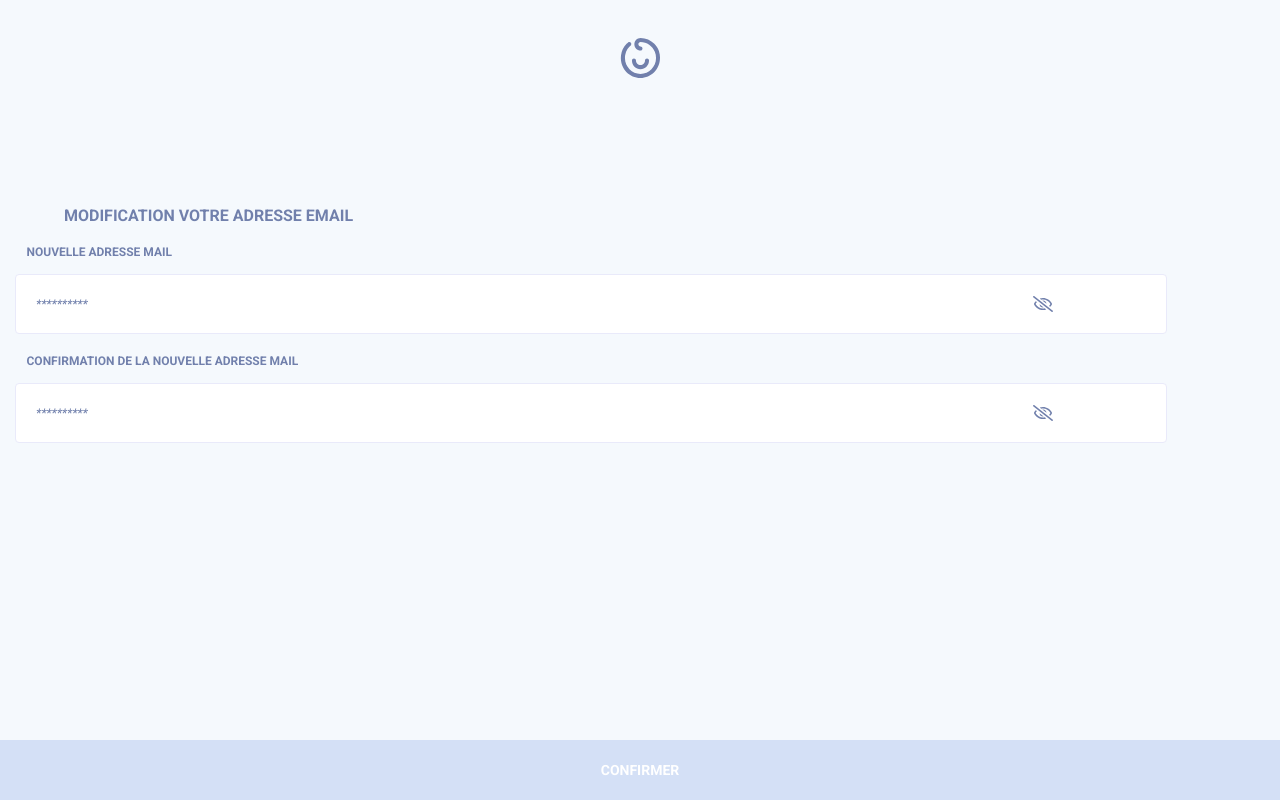
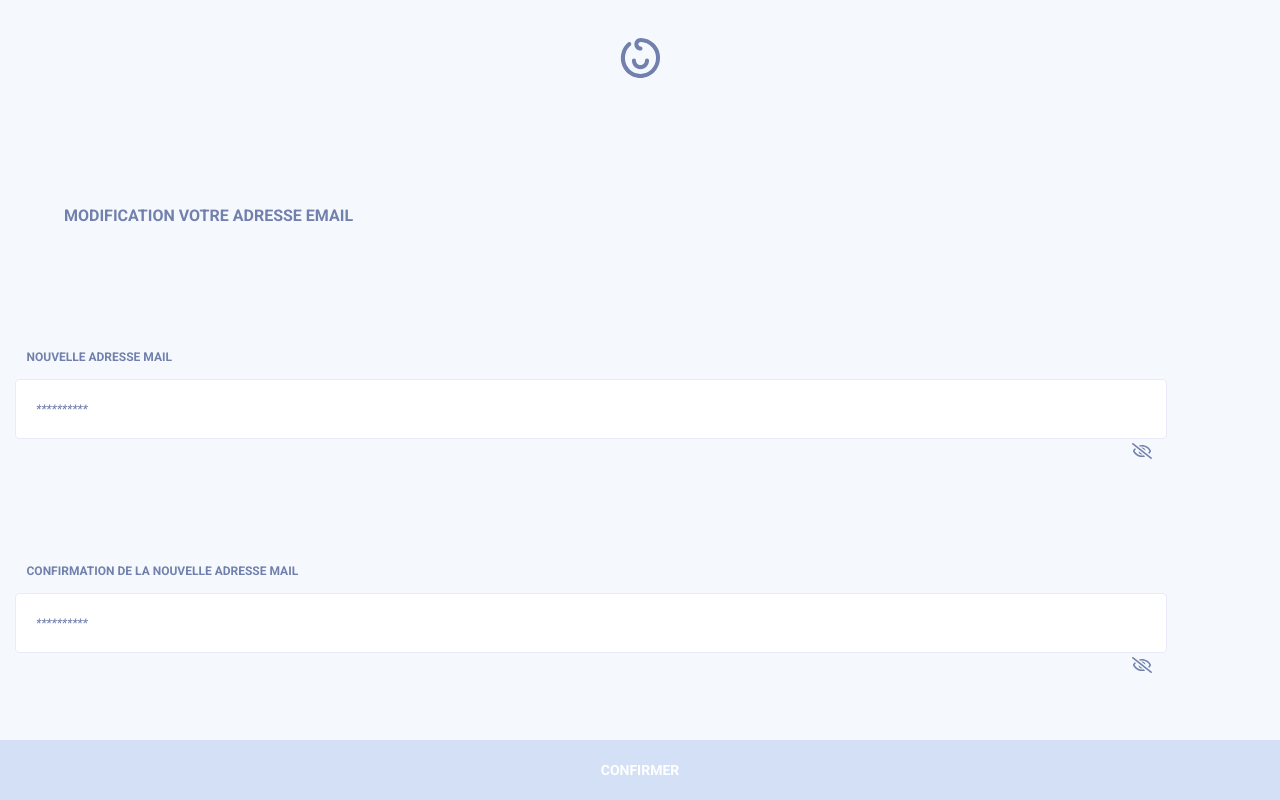
Before and after one commit to Refsone/TinyHappy-Project-3, a React (Create React App) app: page /settings/modify/email in a window 1280 px wide. Built offline with nearby package versions, Linux system fonts and the light colour scheme.

Commit message:
updating email component

```diff
--- a/src/App.css
+++ b/src/App.css
@@ -95,3 +95,14 @@ html {
   font-weight: 700;
   font-size: 14px;
 }
+
+.msg-error{
+  position: absolute;
+  display: block;
+  width: 90%;
+  margin-left: 18px;
+  padding-top: 5px;
+  color: #ff0000;
+  font-weight: 500;
+  font-size: 12px;
+}
--- a/src/components/menu/Email.js
+++ b/src/components/menu/Email.js
@@ -1,7 +1,9 @@
-import React from 'react'
+import React, { useState } from 'react'
 import useForm from './../onboarding/useForm'
 import validationLogIn from './../onboarding/validateLogin'
 
+import eyeClosed from '../../images/eye-slash-regular1.svg'
+import eyeOpen from '../../images/eye-open.svg'
 import './../onboarding/Connexion.css'
 import './Password.css'
 
@@ -10,16 +12,26 @@ const Email = () => {
   function submit () {
     console.log('sent succesfully')
   }
+
+  const [visible, setVisible] = useState(false)
+  const showType = visible ? 'text' : 'email'
+
   return (
     <div className='settings-container-pwdmail'>
       <h1 className='settings-pwmail-title bold-16px-grey'>modification votre adresse email</h1>
       <form onSubmit={handleSubmit} className='general-form-connexion' noValidate>
         <label htmlFor='user_mail' name='user_mail' className='label-settings bold-12px-grey'>Nouvelle adresse mail</label>
-        <input name='user_mail' type='email' id='user_mail' value={values.email} onChange={handleChange} className={`${errors.user_mail ? 'input-pws-error' : 'input-psw-default mdp-open plholder bold-12px-grey'}`} placeholder='**********' />
+        <div className='settings-container-eye'>
+          <img src={visible ? eyeOpen : eyeClosed} onClick={() => setVisible(!visible)} />
+        </div>
+        <input name='user_mail' type={showType} id='user_mail' value={values.email} onChange={handleChange} className={`${errors.user_mail ? 'input-pws-error' : 'input-psw-default plholder bold-12px-grey'}`} placeholder='**********' />
         {errors.user_mail && <p className='msg-error'>{errors.user_mail}</p>}
 
         <label htmlFor='user_mail' className='label-settings bold-12px-grey'>confirmation de la nouvelle adresse mail</label>
-        <input name='user_mail' type='email' id='user_mail' value={values.email} onChange={handleChange} className={`${errors.user_mail ? 'input-pws-error' : 'input-psw-default mdp-open plholder bold-12px-grey'}`} placeholder='**********' />
+        <div className='settings-container-eye'>
+          <img src={visible ? eyeOpen : eyeClosed} onClick={() => setVisible(!visible)} />
+        </div>
+        <input name='user_mail' type={showType} id='user_mail' value={values.email} onChange={handleChange} className={`${errors.user_mail ? 'input-pws-error' : 'input-psw-default plholder bold-12px-grey'}`} placeholder='**********' />
         {errors.user_mail && <p className='msg-error'>{errors.user_mail}</p>}
 
         {errors && values.user_mail === '' ? <button type='submit' className='connexion-btn-inactif'>confirmer</button> : <button type='submit' className='connexion-btn-actif'>confirmer</button>}
--- a/src/components/menu/Password.css
+++ b/src/components/menu/Password.css
@@ -14,38 +14,44 @@
 .label-settings{
     text-transform: uppercase;
     margin-left: 1%;
+    padding-top: 10%;
 }
 
-.show-eye{
+.settings-container-eye{
+    display: block;
+    position: absolute;
+    right: 10%;
+    height: auto;
+    padding-top: 5%;
+}
+
+.settings-container-eye .show-eye{
+    border: none;
+    display: block;
+    position: relative;
+    width: 50px;
+    height: 50px;
+    cursor: pointer;
+    background-color: transparent;
+/*     background-image: url('../../images/eye-slash-regular1.svg');
+    background-repeat: no-repeat;
+    background-position: 90% center; */
+}
+
+.settings-container-eye .show-eye-open{
     border: none;
     display: block;
     position: absolute;
     right: 15%;
-    top: 24%;
+    top: 30%;
     width: 50px;
     height: 50px;
     cursor: pointer;
     background-color: transparent;
-    background-image: url('../../images/eye-slash-regular1.svg');
+/*     background-image: url('../../images/eye-open.svg');
     background-repeat: no-repeat;
     background-position: 90% center;
-    padding-left: 20px;
-}
-
-.show-eye-open{
-    border: none;
-    display: block;
-    position: absolute;
-    right: 15%;
-    top: 27%;
-    width: 50px;
-    height: 50px;
-    cursor: pointer;
-    background-color: transparent;
-    background-image: url('../../images/eye-open.svg');
-    background-repeat: no-repeat;
-    background-position: 90% center;
-    padding-left: 20px;
+    padding-left: 20px; */
 }
 
 .show-eye2{
@@ -53,7 +59,7 @@
     display: block;
     position: absolute;
     right: 15%;
-    top: 40%;
+    top: 53%;
     width: 50px;
     height: 50px;
     cursor: pointer;
--- a/src/components/menu/Password.js
+++ b/src/components/menu/Password.js
@@ -1,14 +1,23 @@
-import React from 'react'
+import React, { useState } from 'react'
 import useForm from './../onboarding/useForm'
-import validationLogIn from './../onboarding/validateLogin'
+import confirmationReset from './confirmationResert'
 
+import eyeClosed from '../../images/eye-slash-regular1.svg'
+import eyeOpen from '../../images/eye-open.svg'
 import './../onboarding/Connexion.css'
 import './Password.css'
 
 const Password = () => {
-  const { handleChange, handleSubmit, onclick, values, errors, showType } = useForm(submit, validationLogIn)
+  const { handleChange, handleSubmit, values, errors } = useForm(submit, confirmationReset)
   function submit () {
     console.log('sent succesfully')
+  }
+
+  const [visible, setVisible] = useState(false)
+  const showType = visible ? 'text' : 'password'
+
+  const handleChangeConfirm = (event) => {
+    console.log(event)
   }
 
   return (
@@ -16,19 +25,19 @@ const Password = () => {
       <h1 className='settings-pwmail-title bold-16px-grey'>modification du mot de passe</h1>
       <form onSubmit={handleSubmit} className='general-form-connexion' noValidate>
         <label htmlFor='user_password' name='user_password' className='label-settings bold-12px-grey'>Nouveau mot de passe</label>
-        <button className={`${showType ? 'show-eye' : 'show-eye-open'}`} onClick={onclick} />
-
-        <input name='user_password' type={showType} id='user_password' value={values.password} onChange={handleChange} className={`${errors.user_password ? 'input-pws-error' : 'input-connexion plholder bold-12px-grey'}`} placeholder='**********' />
+        <div className='settings-container-eye'>
+          <img src={visible ? eyeOpen : eyeClosed} onClick={() => setVisible(!visible)} />
+        </div>
+        <input name='user_password' type={showType} id='user_password' value={values.password} onChange={handleChange} className={`${errors.user_password ? 'input-pws-error' : 'input-psw-default plholder bold-12px-grey'}`} placeholder='**********' onClick={handleChange} />
+        {errors.user_password && <p className='msg-error'>{errors.user_password}</p>}
+        <label htmlFor='user_password' className='label-settings bold-12px-grey'>confirmation du nouveau de passe</label>
+        <div className='settings-container-eye'>
+          <img src={visible ? eyeOpen : eyeClosed} onClick={() => setVisible(!visible)} />
+        </div>
+        <input name='confirm_user_password' type={showType} id='confirm_user_password' value={values.confirm_password} onChange={handleChangeConfirm} className={`${errors.user_password ? 'input-pws-error' : 'input-connexion plholder bold-12px-grey'}`} placeholder='**********' />
         {errors.user_password && <p className='msg-error'>{errors.user_password}</p>}
 
-        <label htmlFor='user_password' className='label-settings bold-12px-grey'>confirmation du nouveau de passe</label>
-
-        <button className={`${showType ? 'show-eye2' : 'show-eye-open2'}`} onClick={onclick} />
-
-        <input name='user_password' type={showType} id='user_password' value={values.password} onChange={handleChange} className={`${errors.user_password ? 'input-pws-error' : 'input-connexion plholder bold-12px-grey'}`} placeholder='**********' />
-        {errors.user_password && <p className='msg-error'>{errors.user_password}</p>}
-
-        {errors && values.user_password === '' ? <button type='submit' className='connexion-btn-inactif'>confirmer</button> : <button type='submit' className='connexion-btn-actif'>confirmer</button>}
+        {errors && values.user_password !== values.confirm_user_password ? <button type='submit' className='connexion-btn-inactif'>confirmer</button> : <button type='submit' className='connexion-btn-actif'>confirmer</button>}
       </form>
     </div>
   )
--- /dev/null
+++ b/src/components/menu/confirmationResert.js
@@ -0,0 +1,15 @@
+function confirmationReset (values) {
+  const errors = {}
+  if (!values.user_password) {
+    errors.user_password = 'Votre mot de passe est requis !'
+  } else if (values.user_password.length < 8) {
+    errors.user_password = 'Votre mot de passe doit avoir plus 8 charactères'
+  }
+
+  if (values.user_password !== values.confirm_user_password) {
+    errors.user_mail = 'Votre mot de passe n\'est pas identique'
+  }
+  return errors
+}
+
+export default confirmationReset
--- a/src/components/onboarding/Connexion.css
+++ b/src/components/onboarding/Connexion.css
@@ -64,7 +64,7 @@
 }
 
 .general-form-connexion .connexion-btn-inactif{
-    position: absolute;
+    position: fixed;
     bottom: 0px;
     /* For the demonstration Default:0 */
     width: 100%;
@@ -78,7 +78,7 @@
 }
 
 .general-form-connexion .connexion-btn-actif{
-    position: absolute;
+    position: fixed;
     bottom: 0px;
     width: 100%;
     border: none;
@@ -88,16 +88,6 @@
     font-weight: 700;
     font-size: 14px;
     background-color: #FF89D2;
-}
-
-.msg-error{
-    display: block;
-    width: 90%;
-    margin-left: 18px;
-    padding-top: 5px;
-    color: #ff0000;
-    font-weight: 500;
-    font-size: 12px;
 }
 
 .general-form-connexion .input-connexion-error{
@@ -115,10 +105,6 @@
     border-radius: 4px;
     background-color: #ffffff;
     height: 5em;
-    background-image: url('../../images/eye-slash-regular1.svg');
-    background-repeat: no-repeat;
-    background-position: 90% center;
-    padding-left: 20px;
 }
 
 .general-form-connexion .input-psw-default {
@@ -128,10 +114,6 @@
     border-radius: 4px;
     background-color: #ffffff;
     height: 5em;
-    background-image: url('../../images/eye-slash-regular1.svg');
-    background-repeat: no-repeat;
-    background-position: 90% center;
-    padding-left: 20px;
 }
 .connexion-lien a {
     position: absolute;
@@ -140,5 +122,4 @@
     padding-right: 15px;
     font-weight: 500;
     color: #7180AC;
-    font-size: small;/* style maquette client */
 }
--- a/src/components/onboarding/useForm.js
+++ b/src/components/onboarding/useForm.js
@@ -1,12 +1,9 @@
 import { useState, useEffect } from 'react'
-import EyeClosed from '../../images/eye-slash-regular1.svg'
-import EyeOpen from '../../images/eye-open.svg'
 
 const useForm = (callback, validating) => {
   const [values, setValues] = useState({ user_mail: '', user_password: '' })
   const [errors, setErrors] = useState({})
   const [isSubmitting, setIsSubmitting] = useState(false)
-  const [visible, setVisible] = useState(false)
   const handleChange = (event) => {
     const { name, value } = event.target
     setValues({ ...values, [name]: value })
@@ -22,15 +19,9 @@ const useForm = (callback, validating) => {
     }
   }, [errors])
 
-  const showType = visible ? 'text' : 'password'
-  const showIcon = (visible ? { EyeClosed } : { EyeOpen })
-  const onclick = () => { setVisible(visible => !visible) }
   return {
     handleChange,
     handleSubmit,
-    showType,
-    showIcon,
-    onclick,
     values,
     errors
   }
```
